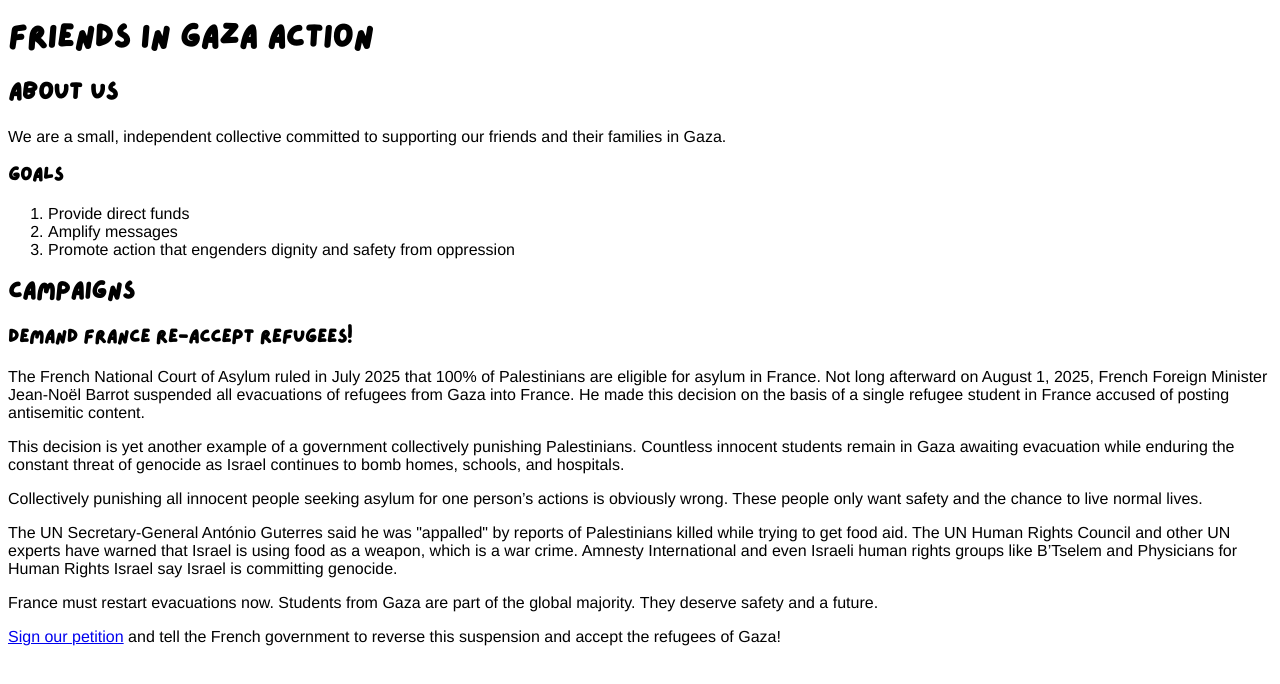
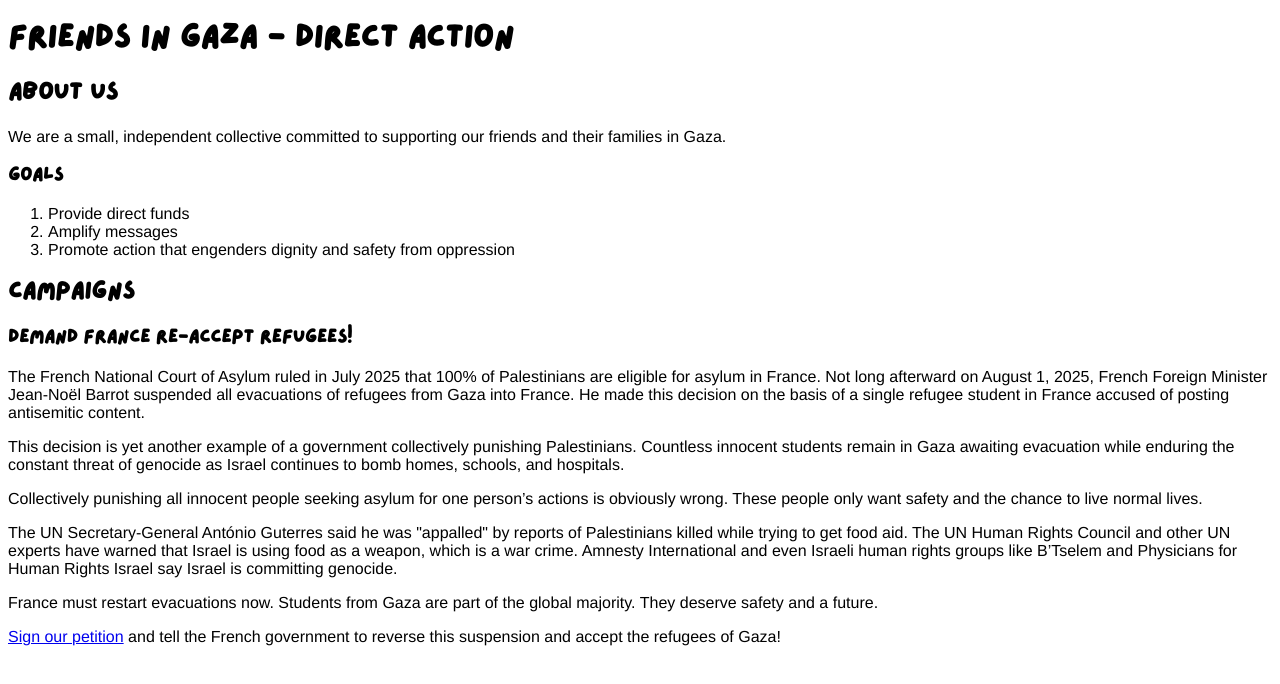
Before and after one commit to Friends-in-Gaza/direct-action, a plain HTML site: page index.html in a window 1280 px wide. Drawn offline with Linux system fonts and the light colour scheme.

Commit message:
feat: Change page title

```diff
--- a/index.html
+++ b/index.html
@@ -4,7 +4,7 @@
 <head>
   <meta charset="utf-8">
   <meta name="viewport" content="width=device-width, initial-scale=1">
-  <title>Friends in Gaza Action</title>
+  <title>Friends in Gaza - Direct Action</title>
   <link rel="stylesheet" href="/direct-action/assets/style.css">
   <meta name="description" content="Activism Site for Friends in Gaza">
 
@@ -17,7 +17,7 @@
 
 <body>
 
-  <h1>Friends in Gaza Action</h1>
+  <h1>Friends in Gaza - Direct Action</h1>
 
   <h2>About Us</h2>
 
```
